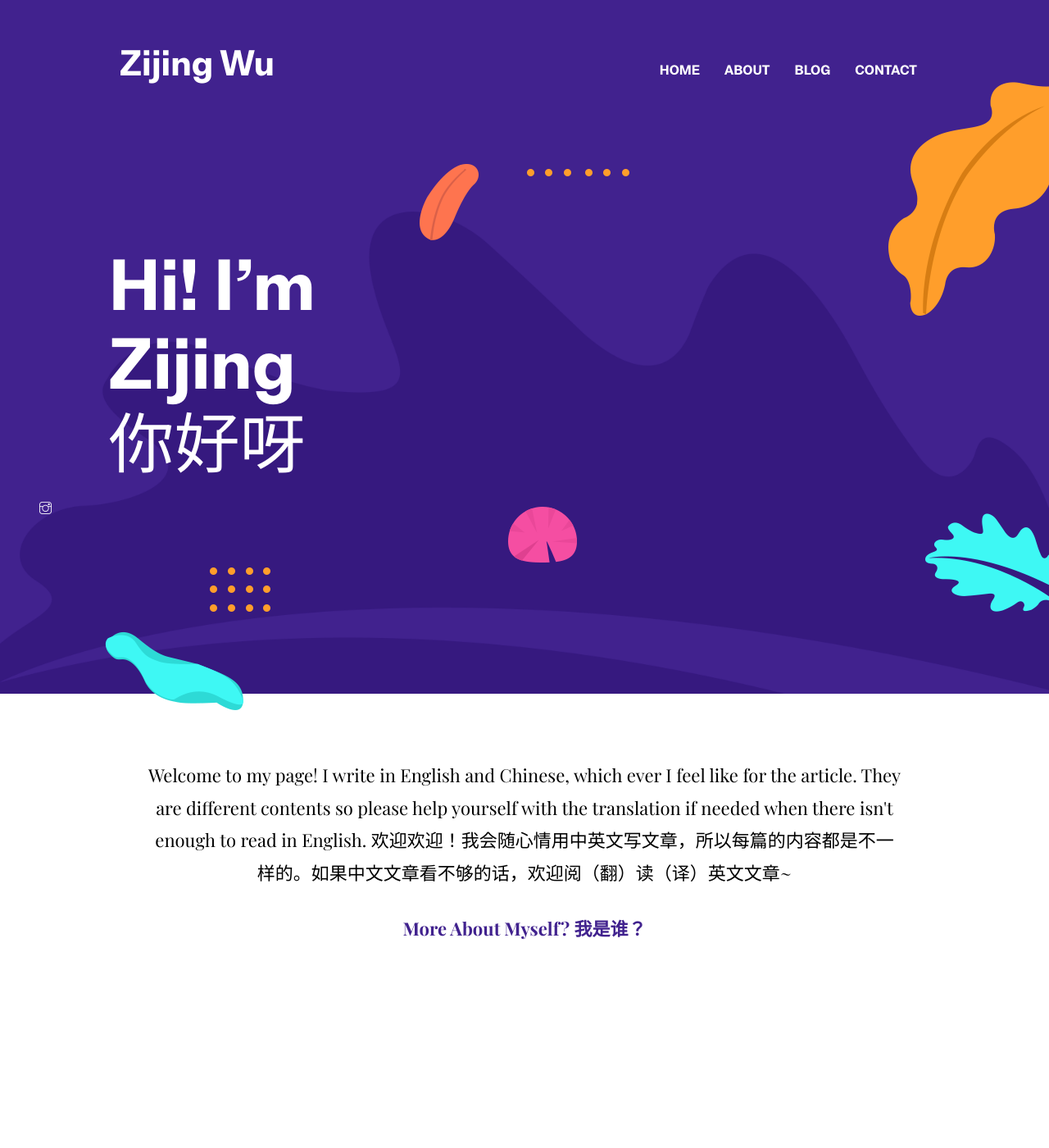
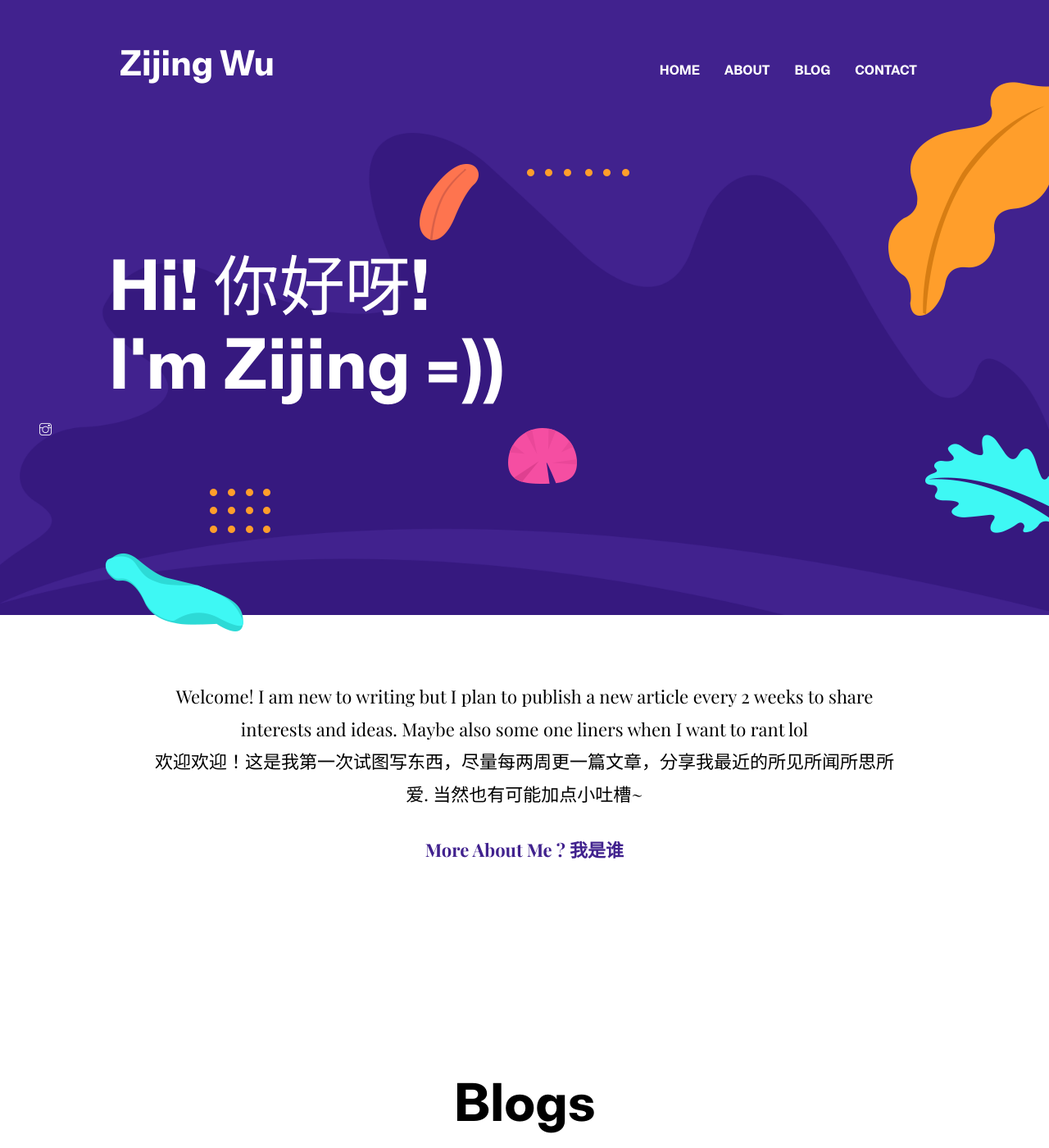
Before and after one commit to zijing-wu/zijing-wu.github.io, a Jekyll site: the page built from index.html, in a window 1280 px wide and 1400 px high. Shown: the whole window at 82% size. Built offline with Jekyll 4.4.1, drawn with Linux system fonts in a browser that asks for light colours.

Commit message:
Update home page
- Title
- Description blurb

```diff
--- a/_data/settings.yml
+++ b/_data/settings.yml
@@ -32,7 +32,7 @@
 # Hero Section
 
 hero:
-  hero-title: Hi! I’m <br> Zijing <br> 你好呀
+  hero-title: Hi! 你好呀! <br> I'm Zijing =))
 
 social:
 - {icon: "ti-instagram", link: "https://www.instagram.com/zjwiiiii/"}
@@ -43,11 +43,11 @@
 
 # About Section
 blurb:
-  Welcome to my page! I write in English and Chinese, which ever I feel like for the article. They are different contents so please help yourself with the translation if needed when there isn't enough to read in English.
-  欢迎欢迎！我会随心情用中英文写文章，所以每篇的内容都是不一样的。如果中文文章看不够的话，欢迎阅（翻）读（译）英文文章~
+  Welcome! I am new to writing but I plan to publish a new article every 2 weeks to share interests and ideas. Maybe also some one liners when I want to rant lol <br>
+  欢迎欢迎！这是我第一次试图写东西，尽量每两周更一篇文章，分享我最近的所见所闻所思所爱. 当然也有可能加点小吐槽~
 
 blurb-btn-link: '/about'
-blurb-btn-name: more about myself? 我是谁？
+blurb-btn-name: more about me ? 我是谁
 
 #-------------------------------
 # Contact Section
```
